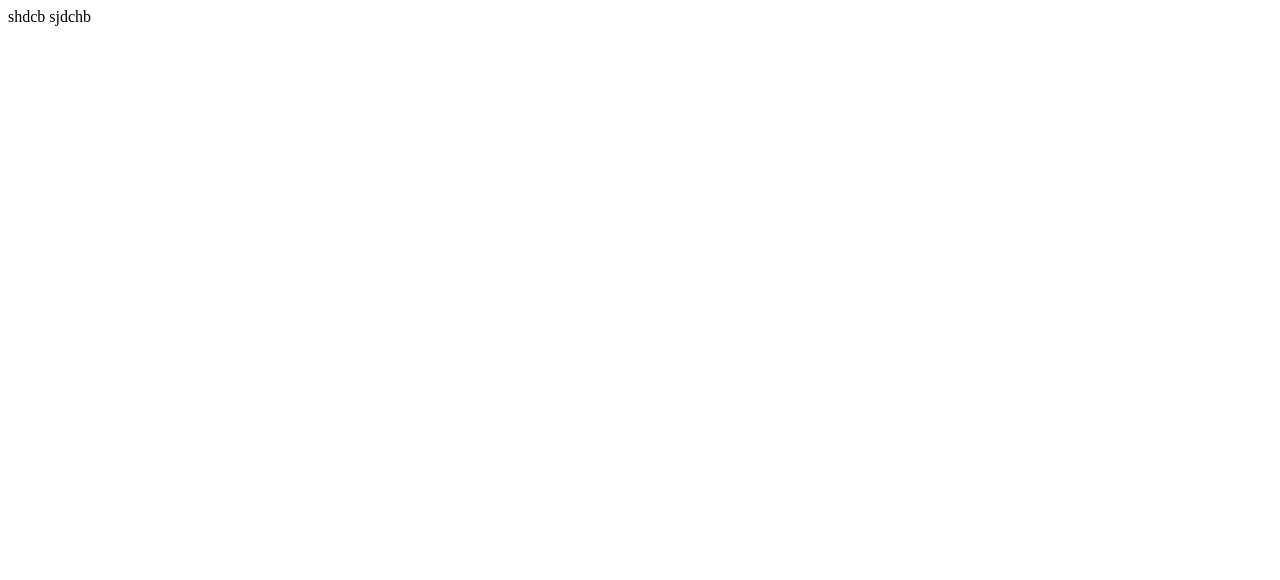
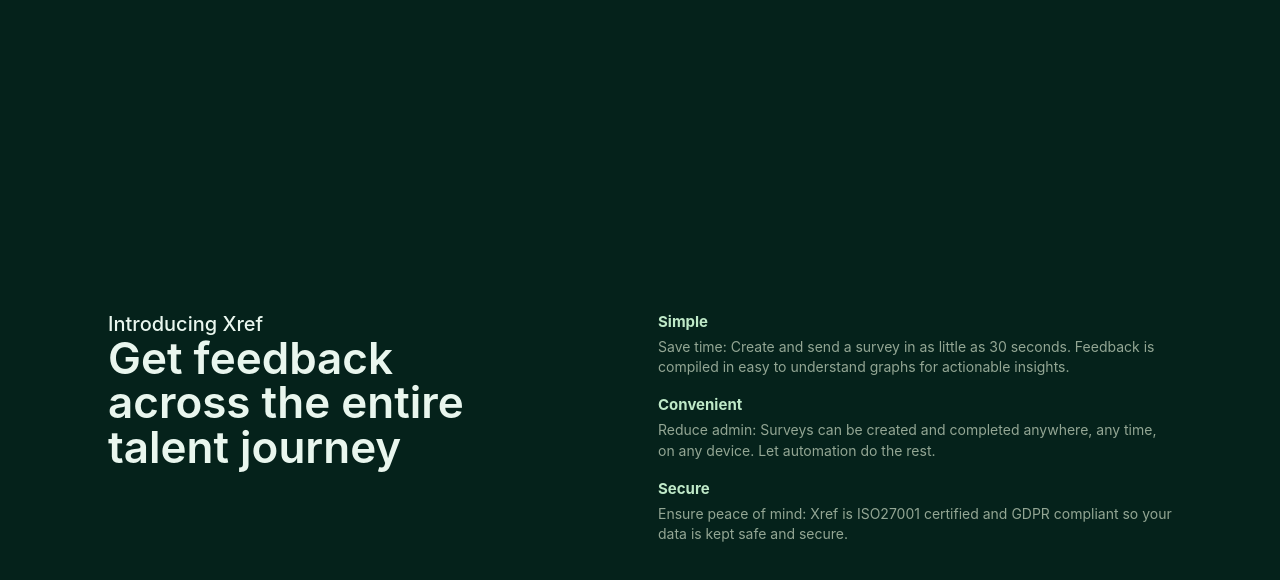
Before and after one commit to Akochixon/2-oraliq-ishi-new, a plain HTML site: page index.html in a window 1280 px wide. Drawn offline with Linux system fonts and the light colour scheme.

Commit message:
Add files via upload

```diff
--- a/index.html
+++ b/index.html
@@ -1,12 +1,48 @@
 <!DOCTYPE html>
-<html lang="en">
+<html lang="uz">
 <head>
-    <meta charset="UTF-8">
-    <meta name="viewport" content="width=device-width, initial-scale=1.0">
-    <title>Document</title>
+  <meta charset="utf-8">
+  <meta name="viewport" content="width=device-width,initial-scale=1">
+  <title>Get feedback — Landing mock</title>
+  <style>
+    :root{--bg:#05221b;--panel:#072d22;--muted:#93a694;--accent:#dff2e6}
+    html,body{height:100%;margin:0;font-family:Inter, system-ui, -apple-system, "Segoe UI", Roboto, "Helvetica Neue", Arial}
+    body{background:var(--bg);color:var(--accent);display:flex;align-items:center;justify-content:center;padding:28px}
+    .wrap{width:100%;max-width:1120px;background:transparent;border-radius:6px;padding:28px;box-sizing:border-box}
+    .grid{display:grid;grid-template-columns:1fr 1fr;gap:36px;align-items:start}
+    .left h1{font-size:44px;line-height:1.02;margin:0;color:#e9f6ee;font-weight:600}
+    .left p{margin-top:8px;color:var(--muted);font-size:15px;max-width:520px}
+    .right{display:flex;flex-direction:column;gap:18px}
+    .feature h3{margin:0;font-size:15px;color:#bfe9c8}
+    .feature p{margin:6px 0 0 0;color:var(--muted);font-size:14px;line-height:1.45}
+    .screenshot{width:100%;height:140px;border-radius:6px;overflow:hidden;box-shadow:0 4px 30px rgba(0,0,0,0.6)}
+    .screenshot img{width:100%;height:100%;object-fit:cover;display:block}
+    @media (max-width:900px){.grid{grid-template-columns:1fr;gap:18px}.left h1{font-size:32px}}
+  </style>
 </head>
 <body>
-    shdcb sjdchb
+  <div class="wrap">
+    <div class="grid">
+      <div class="left">
+        <h2 style="margin:0;color:#e9f6ee;font-size:20px;font-weight:500">Introducing Xref</h2>
+        <h1>Get feedback<br>across the entire<br>talent journey</h1>
 
+      </div>
+      <div class="right">
+        <div class="feature">
+          <h3>Simple</h3>
+          <p>Save time: Create and send a survey in as little as 30 seconds. Feedback is compiled in easy to understand graphs for actionable insights.</p>
+        </div>
+        <div class="feature">
+          <h3>Convenient</h3>
+          <p>Reduce admin: Surveys can be created and completed anywhere, any time, on any device. Let automation do the rest.</p>
+        </div>
+        <div class="feature">
+          <h3>Secure</h3>
+          <p>Ensure peace of mind: Xref is ISO27001 certified and GDPR compliant so your data is kept safe and secure.</p>
+        </div>
+      </div>
+    </div>
+  </div>
 </body>
 </html>
```
